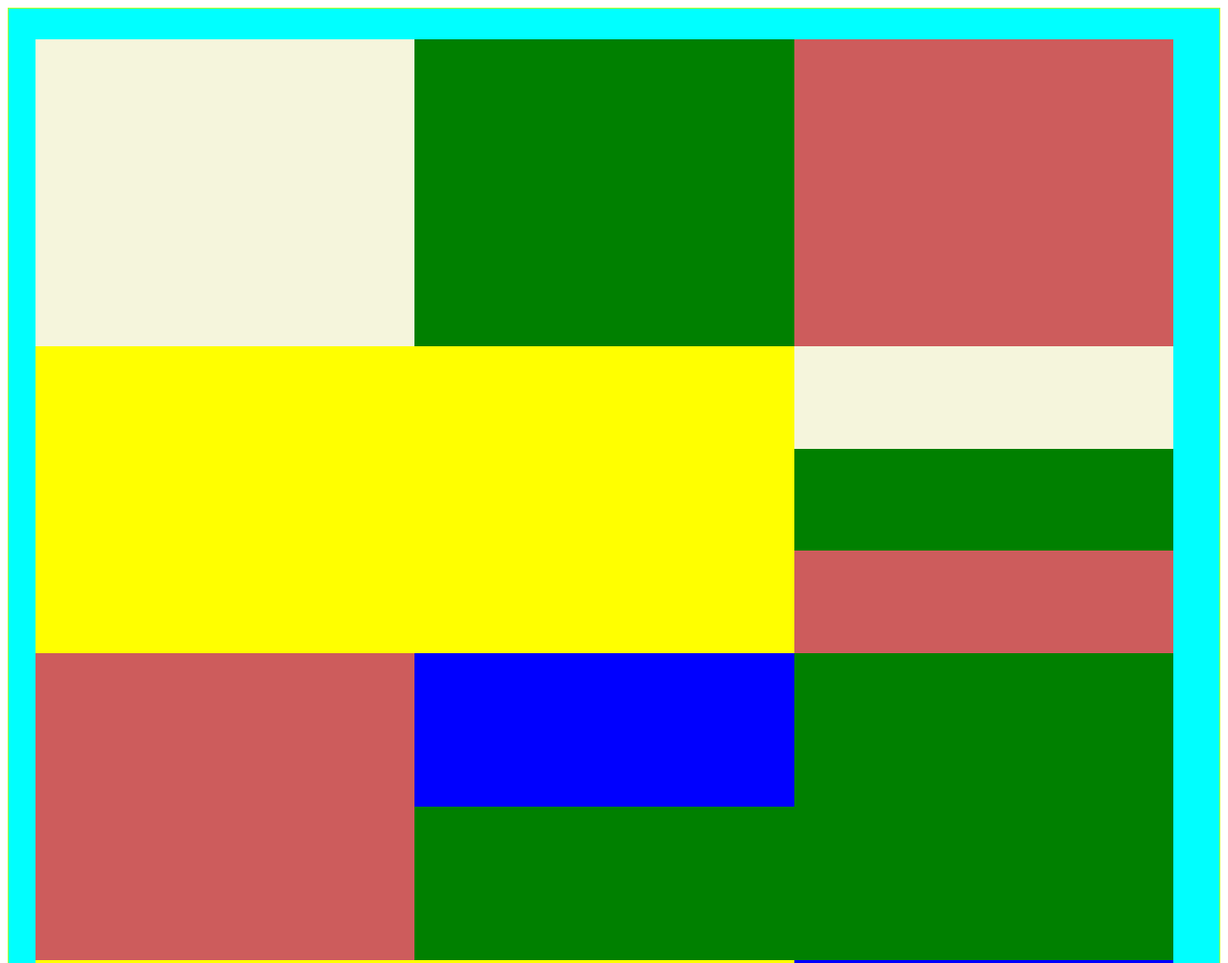
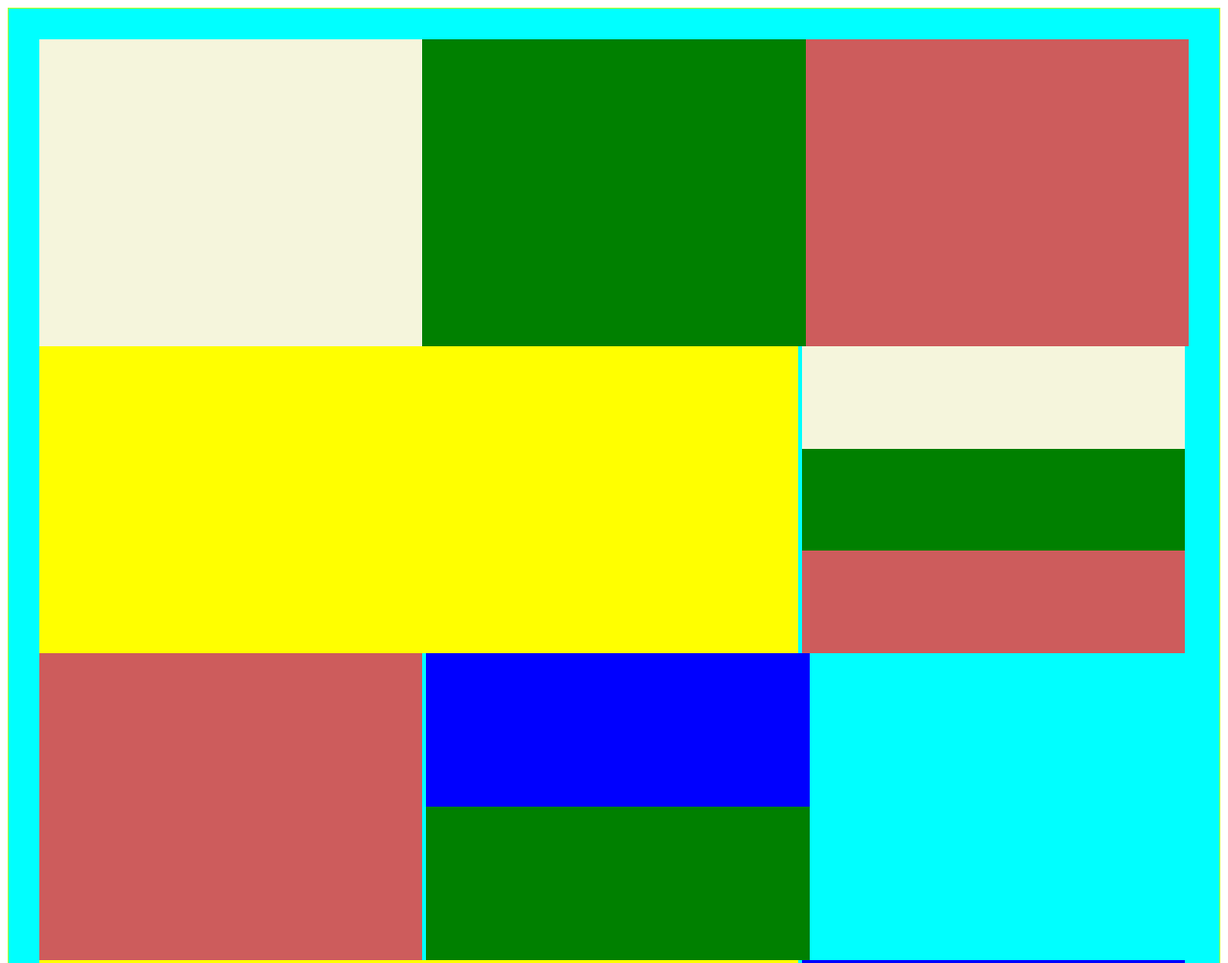
Before and after one commit to tetyana2512/Course, a plain HTML site: page display-property/index.html in a window 1280 px wide. Shown: the top 1004 px of the page at 96% size. Drawn offline with Linux system fonts and the light colour scheme.

Commit message:
Creating html and css files

```diff
--- a/display-property-flex/New Text Document.css
+++ b/display-property-flex/styles.css
@@ -30,3 +30,6 @@
 .size-4{
     height: 5em;
 }
+.fdg{
+    width: 50%;
+}
--- a/display-property/index.html
+++ b/display-property/index.html
@@ -12,11 +12,11 @@
 <body>
 <div class="main-box">
     <div class="main-container">
-    <div class="row">
-        <div class="col-4 pale"></div>
-        <div class=" col-4 green"></div>
-        <div class="col-4 pink"></div>
-    </div>
+        <div class="row"><!--
+            --><div class="col-4 pale"></div><!--
+            --><div class=" col-4 green"></div><!--
+            --><div class="col-4 pink"></div><!--
+    --></div>
         <div class="row ">
             <div class="col-8 yellow"></div>
             <div class="col-4 ">
--- a/display-property/styles.css
+++ b/display-property/styles.css
@@ -35,14 +35,14 @@
 
 .col-4 {
     display: inline-block;
-    width: 33%;
-    margin-left: -4px;
+    width: calc(100% / 3);
+    /*margin-left: -4px;*/
 }
 
 .col-8 {
     display: inline-block;
     width: 66%;
-    margin-left: -4px;
+    /*margin-left: -4px;*/
 }
 .row-3{
     height: calc(20em / 4);
```
Also changed, not shown: display-property-flex/New Text Document.html (+1 -1 lines). Lines whose indentation alone changed are shown as unchanged.
